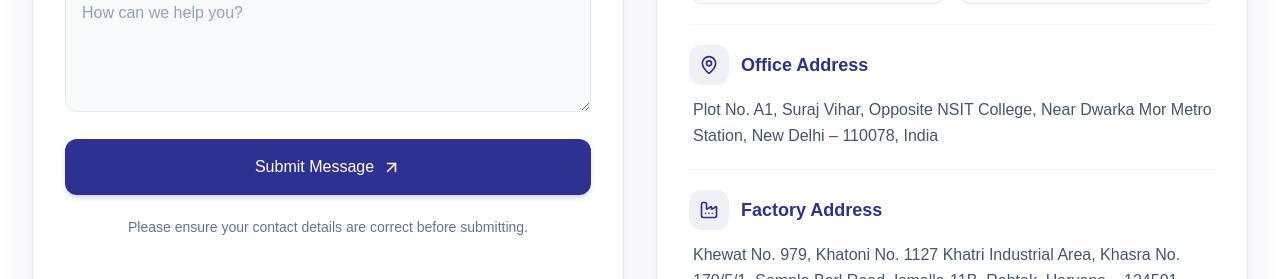
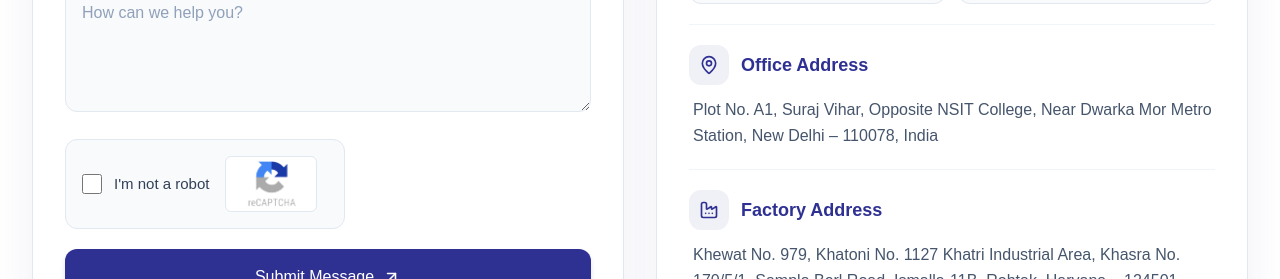
Before and after one commit to webdevlopementteam-bit/royal-equipments, a Next.js app: page /contact-us in a window 1280 px wide. Shown: the part 1300-1579 px from the top of the page. Built offline with nearby package versions, Linux system fonts and the light colour scheme.

Commit message:
add captcha checkbox  in contact form

```diff
--- a/src/app/contact-us/Contact.jsx
+++ b/src/app/contact-us/Contact.jsx
@@ -12,6 +12,7 @@ import {
   MessageCircle,
   ArrowUpRight,
 } from "lucide-react";
+import Image from "next/image";
 
 const contactSchema = z.object({
   firstName: z.string().trim().min(1, "First name is required."),
@@ -42,13 +43,19 @@ export default function Contact() {
   const [status, setStatus] = useState("");
   const [isSubmitting, setIsSubmitting] = useState(false);
 
+  // CAPTCHA state
+  const [isCaptchaVerified, setIsCaptchaVerified] = useState(false);
+  const [captchaError, setCaptchaError] = useState("");
+
   const inputClass =
     "w-full rounded-xl border border-slate-200 bg-slate-50 px-4 py-3.5 text-[16px] text-slate-800 outline-none transition-all duration-300 placeholder:text-slate-400 hover:border-[#2F3192]/40 focus:border-[#2F3192] focus:bg-white focus:ring-4 focus:ring-[#2F3192]/10";
+
   const labelClass = "mb-2 block text-[16px] font-medium text-slate-700";
   const textClass = "text-[16px] leading-relaxed";
 
   const handleChange = (e) => {
     const { name, value } = e.target;
+
     const updatedValue =
       name === "mobileNo" ? value.replace(/\D/g, "").slice(0, 12) : value;
 
@@ -57,10 +64,20 @@ export default function Contact() {
     setStatus("");
   };
 
+  // CAPTCHA checkbox handler
+  const handleCaptchaChange = (e) => {
+    const checked = e.target.checked;
+
+    setIsCaptchaVerified(checked);
+    setCaptchaError("");
+    setStatus("");
+  };
+
   const handleSubmit = async (e) => {
     e.preventDefault();
     setStatus("");
 
+    // Validate all contact form fields
     const result = contactSchema.safeParse(formData);
 
     if (!result.success) {
@@ -68,16 +85,31 @@ export default function Contact() {
 
       result.error.issues.forEach((issue) => {
         const field = issue.path[0];
+
         if (!fieldErrors[field]) {
           fieldErrors[field] = issue.message;
         }
       });
 
       setErrors(fieldErrors);
+
+      // Also validate CAPTCHA when the form fields are invalid
+      if (!isCaptchaVerified) {
+        setCaptchaError("Please confirm that you are not a robot.");
+      }
+
       return;
     }
 
     setErrors({});
+
+    // Prevent submission until CAPTCHA is checked
+    if (!isCaptchaVerified) {
+      setCaptchaError("Please confirm that you are not a robot.");
+      return;
+    }
+
+    setCaptchaError("");
     setIsSubmitting(true);
 
     try {
@@ -120,8 +152,8 @@ export default function Contact() {
 
   return (
     <div className="min-h-screen overflow-hidden bg-white text-slate-800">
-      {" "}
       <Breadcrumb title="Contact" />
+
       <main className="mx-auto w-full max-w-7xl px-4 py-12 sm:px-6 lg:px-8 lg:py-16">
         <div className="mx-auto mb-12 max-w-3xl text-center">
           <span className="inline-flex items-center rounded-full border border-[#2F3192]/15 bg-[#2F3192]/5 px-5 py-2 text-[15px] font-medium text-[#2F3192]">
@@ -169,6 +201,7 @@ export default function Contact() {
                   <label htmlFor="firstName" className={labelClass}>
                     First Name *
                   </label>
+
                   <input
                     id="firstName"
                     type="text"
@@ -177,9 +210,17 @@ export default function Contact() {
                     value={formData.firstName}
                     onChange={handleChange}
                     className={inputClass}
+                    aria-invalid={Boolean(errors.firstName)}
+                    aria-describedby={
+                      errors.firstName ? "firstName-error" : undefined
+                    }
                   />
+
                   {errors.firstName && (
-                    <p className="mt-2 text-sm text-red-600">
+                    <p
+                      id="firstName-error"
+                      className="mt-2 text-sm text-red-600"
+                    >
                       {errors.firstName}
                     </p>
                   )}
@@ -189,6 +230,7 @@ export default function Contact() {
                   <label htmlFor="lastName" className={labelClass}>
                     Last Name *
                   </label>
+
                   <input
                     id="lastName"
                     type="text"
@@ -197,9 +239,17 @@ export default function Contact() {
                     value={formData.lastName}
                     onChange={handleChange}
                     className={inputClass}
+                    aria-invalid={Boolean(errors.lastName)}
+                    aria-describedby={
+                      errors.lastName ? "lastName-error" : undefined
+                    }
                   />
+
                   {errors.lastName && (
-                    <p className="mt-2 text-sm text-red-600">
+                    <p
+                      id="lastName-error"
+                      className="mt-2 text-sm text-red-600"
+                    >
                       {errors.lastName}
                     </p>
                   )}
@@ -210,6 +260,7 @@ export default function Contact() {
                 <label htmlFor="mobileNo" className={labelClass}>
                   Mobile Number *
                 </label>
+
                 <input
                   id="mobileNo"
                   type="tel"
@@ -219,9 +270,16 @@ export default function Contact() {
                   value={formData.mobileNo}
                   onChange={handleChange}
                   className={inputClass}
+                  aria-invalid={Boolean(errors.mobileNo)}
+                  aria-describedby={
+                    errors.mobileNo ? "mobileNo-error" : undefined
+                  }
                 />
+
                 {errors.mobileNo && (
-                  <p className="mt-2 text-sm text-red-600">{errors.mobileNo}</p>
+                  <p id="mobileNo-error" className="mt-2 text-sm text-red-600">
+                    {errors.mobileNo}
+                  </p>
                 )}
               </div>
 
@@ -229,6 +287,7 @@ export default function Contact() {
                 <label htmlFor="email" className={labelClass}>
                   Email Address *
                 </label>
+
                 <input
                   id="email"
                   type="email"
@@ -237,9 +296,14 @@ export default function Contact() {
                   value={formData.email}
                   onChange={handleChange}
                   className={inputClass}
+                  aria-invalid={Boolean(errors.email)}
+                  aria-describedby={errors.email ? "email-error" : undefined}
                 />
+
                 {errors.email && (
-                  <p className="mt-2 text-sm text-red-600">{errors.email}</p>
+                  <p id="email-error" className="mt-2 text-sm text-red-600">
+                    {errors.email}
+                  </p>
                 )}
               </div>
 
@@ -247,6 +311,7 @@ export default function Contact() {
                 <label htmlFor="message" className={labelClass}>
                   Comment or Message *
                 </label>
+
                 <textarea
                   id="message"
                   name="message"
@@ -255,9 +320,68 @@ export default function Contact() {
                   value={formData.message}
                   onChange={handleChange}
                   className={`${inputClass} resize-y`}
+                  aria-invalid={Boolean(errors.message)}
+                  aria-describedby={
+                    errors.message ? "message-error" : undefined
+                  }
                 />
+
                 {errors.message && (
-                  <p className="mt-2 text-sm text-red-600">{errors.message}</p>
+                  <p id="message-error" className="mt-2 text-sm text-red-600">
+                    {errors.message}
+                  </p>
+                )}
+              </div>
+
+              {/* I'm not a robot CAPTCHA */}
+              <div>
+                <div
+                  className={`flex flex-col gap-4 rounded-xl border p-4 transition-colors flex-row sm:items-center sm:justify-start max-w-[280px] ${
+                    captchaError
+                      ? "border-red-300 bg-red-50"
+                      : "border-slate-200 bg-slate-50"
+                  }`}
+                >
+                  <label
+                    htmlFor="notRobot"
+                    className="flex cursor-pointer items-center gap-3"
+                  >
+                    <input
+                      id="notRobot"
+                      type="checkbox"
+                      checked={isCaptchaVerified}
+                      onChange={handleCaptchaChange}
+                      aria-invalid={Boolean(captchaError)}
+                      aria-describedby={
+                        captchaError ? "captcha-error" : undefined
+                      }
+                      className="h-5 w-5 shrink-0 cursor-pointer rounded border-slate-300 accent-[#2F3192] focus:ring-2 focus:ring-[#2F3192]/30"
+                    />
+
+                    <span className="text-[15px] font-medium text-slate-700">
+                      I'm not a robot
+                    </span>
+                  </label>
+
+                  <div className="flex items-center gap-3 self-start sm:self-auto">
+                    <Image
+                      src="/contact/captcha.png"
+                      alt="CAPTCHA verification image"
+                      width={150}
+                      height={56}
+                      className="h-14 w-auto max-w-[150px] rounded-md border border-slate-200 bg-white object-contain p-1"
+                    />
+                  </div>
+                </div>
+
+                {captchaError && (
+                  <p
+                    id="captcha-error"
+                    role="alert"
+                    className="mt-2 text-sm text-red-600"
+                  >
+                    {captchaError}
+                  </p>
                 )}
               </div>
 
@@ -265,7 +389,11 @@ export default function Contact() {
                 <div
                   role="status"
                   aria-live="polite"
-                  className={`rounded-xl border px-4 py-3 text-[15px] ${status === "success" ? "border-green-200 bg-green-50 text-green-700" : "border-red-200 bg-red-50 text-red-700"}`}
+                  className={`rounded-xl border px-4 py-3 text-[15px] ${
+                    status === "success"
+                      ? "border-green-200 bg-green-50 text-green-700"
+                      : "border-red-200 bg-red-50 text-red-700"
+                  }`}
                 >
                   {status}
                 </div>
@@ -277,6 +405,7 @@ export default function Contact() {
                 className="flex w-full items-center justify-center gap-2 rounded-xl bg-[#2F3192] px-5 py-4 text-[16px] font-medium text-white shadow-md shadow-[#2F3192]/15 transition-all duration-300 hover:-translate-y-0.5 hover:bg-[#242675] hover:shadow-lg focus:outline-none focus:ring-4 focus:ring-[#2F3192]/20 disabled:cursor-not-allowed disabled:opacity-60"
               >
                 {isSubmitting ? "Submitting..." : "Submit Message"}
+
                 {!isSubmitting && <ArrowUpRight size={19} />}
               </button>
 
@@ -297,7 +426,9 @@ export default function Contact() {
                   <span className="text-sm font-medium tracking-wide text-white/75">
                     Contact Information
                   </span>
+
                   <h2 className="mt-1 text-2xl font-semibold">Let's Connect</h2>
+
                   <p className={`mt-2 text-white/80 ${textClass}`}>
                     Reach out to our team for product enquiries, business
                     discussions, and assistance.
@@ -312,6 +443,7 @@ export default function Contact() {
                   <div className="flex h-10 w-10 shrink-0 items-center justify-center rounded-xl bg-[#2F3192]/[0.07] text-[#2F3192]">
                     <Phone size={20} />
                   </div>
+
                   <h3 className="text-lg font-semibold text-[#2F3192]">
                     Phone Number
                   </h3>
@@ -333,6 +465,7 @@ export default function Contact() {
                       className="group flex min-w-0 items-center justify-between gap-2 rounded-xl border border-slate-200 bg-slate-50 px-3 py-3 text-[14px] text-slate-600 transition-all duration-300 hover:border-[#2F3192]/30 hover:bg-[#2F3192]/5 hover:text-[#2F3192]"
                     >
                       <span className="min-w-0 break-words">{phone}</span>
+
                       <ArrowUpRight
                         size={15}
                         className="shrink-0 text-[#2F3192] opacity-0 transition-opacity group-hover:opacity-100"
@@ -347,6 +480,7 @@ export default function Contact() {
                   <div className="flex h-10 w-10 shrink-0 items-center justify-center rounded-xl bg-[#2F3192]/[0.07] text-[#2F3192]">
                     <Mail size={20} />
                   </div>
+
                   <h3 className="text-lg font-semibold text-[#2F3192]">
                     Email Address
                   </h3>
@@ -362,6 +496,7 @@ export default function Contact() {
                     <span className="min-w-0 break-all">
                       sales@royalequipments.in
                     </span>
+
                     <ArrowUpRight
                       size={16}
                       className="shrink-0 text-[#2F3192]"
@@ -375,6 +510,7 @@ export default function Contact() {
                     <span className="min-w-0 break-all">
                       royalequipments@gmail.com
                     </span>
+
                     <ArrowUpRight
                       size={16}
                       className="shrink-0 text-[#2F3192]"
@@ -388,10 +524,12 @@ export default function Contact() {
                   <div className="flex h-10 w-10 shrink-0 items-center justify-center rounded-xl bg-[#2F3192]/[0.07] text-[#2F3192]">
                     <MapPin size={20} />
                   </div>
+
                   <h3 className="text-lg font-semibold text-[#2F3192]">
                     Office Address
                   </h3>
                 </div>
+
                 <p className={`mt-3 pl-1 text-slate-600 ${textClass}`}>
                   Plot No. A1, Suraj Vihar, Opposite NSIT College, Near Dwarka
                   Mor Metro Station, New Delhi – 110078, India
@@ -403,10 +541,12 @@ export default function Contact() {
                   <div className="flex h-10 w-10 shrink-0 items-center justify-center rounded-xl bg-[#2F3192]/[0.07] text-[#2F3192]">
                     <Factory size={20} />
                   </div>
+
                   <h3 className="text-lg font-semibold text-[#2F3192]">
                     Factory Address
                   </h3>
                 </div>
+
                 <p className={`mt-3 pl-1 text-slate-600 ${textClass}`}>
                   Khewat No. 979, Khatoni No. 1127 Khatri Industrial Area,
                   Khasra No. 170/5/1, Sampla Berl Road, Ismalla-11B, Rohtak,
@@ -417,12 +557,15 @@ export default function Contact() {
           </section>
         </div>
       </main>
+
       <section className="w-full overflow-hidden border-t border-slate-200 bg-slate-50">
         <div className="mx-auto w-full max-w-7xl px-4 pt-8 sm:px-6 lg:px-8">
           <h2 className="text-2xl font-semibold text-[#2F3192]">
             Find Our Office
           </h2>
+
           <div className="mt-3 h-1 w-12 rounded-full bg-[#2F3192]" />
+
           <p className={`mt-3 text-slate-600 ${textClass}`}>
             Explore our office location and nearby roads on the map below.
           </p>
```
